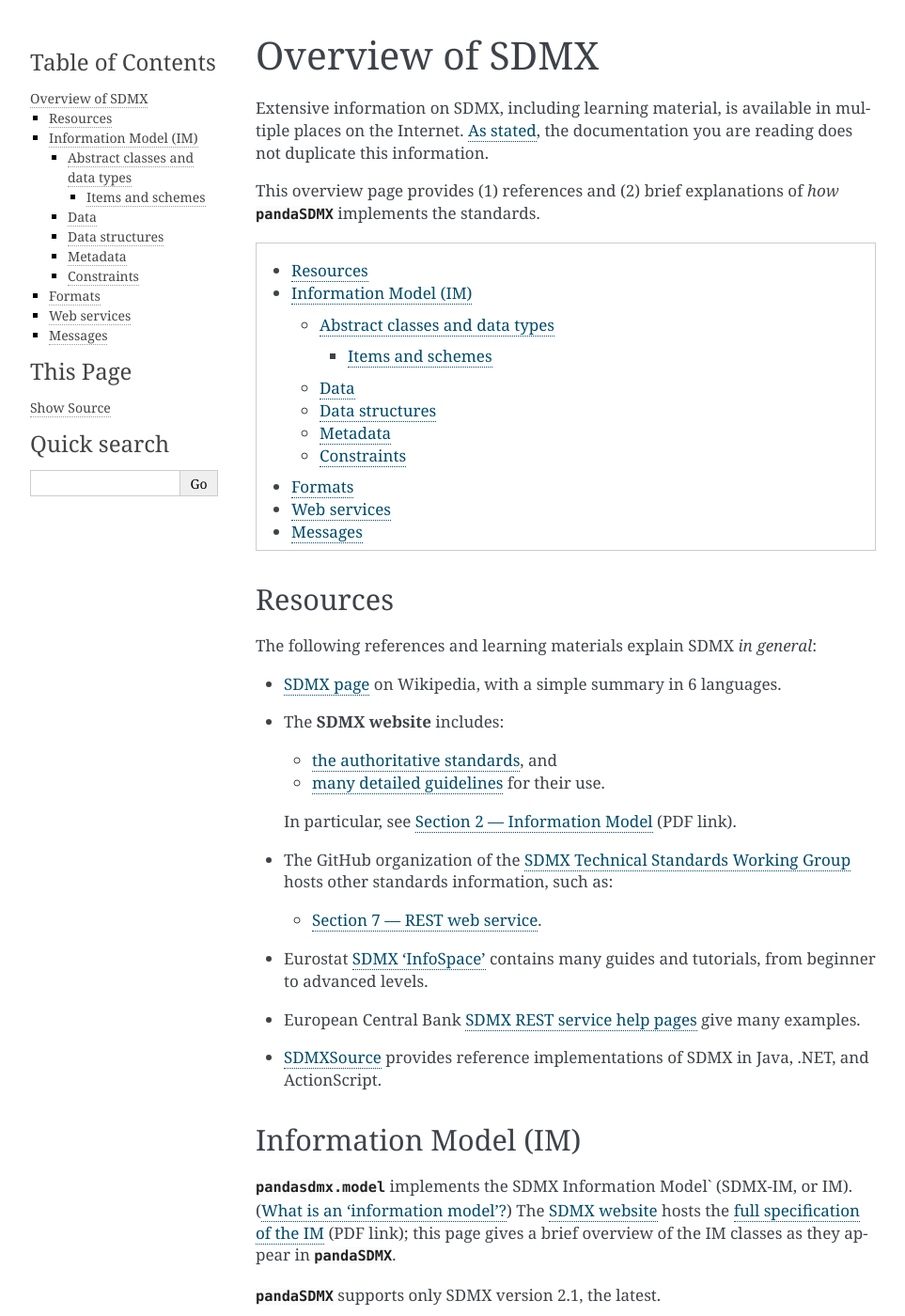
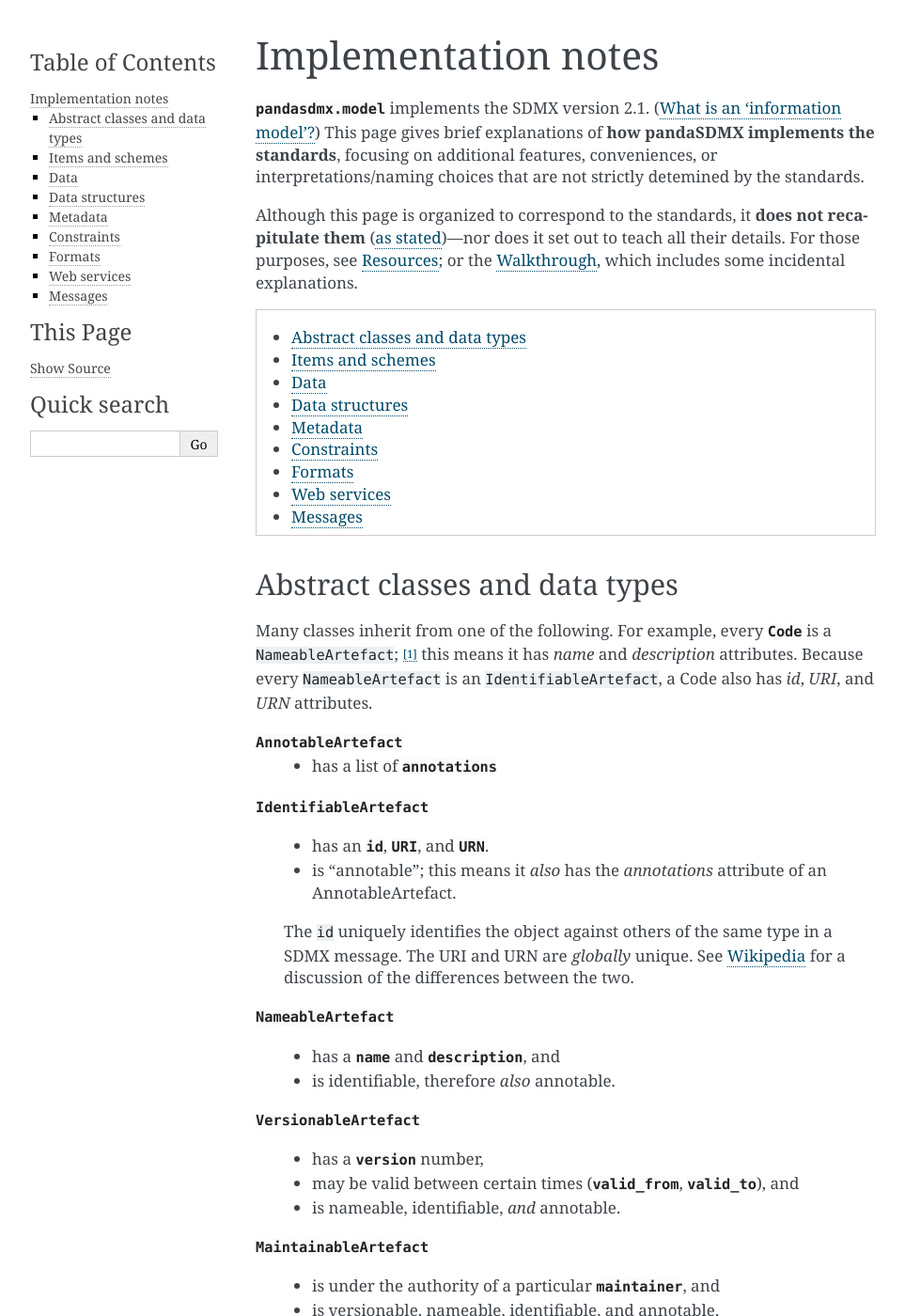
Before and after one commit to dr-leo/pandaSDMX, a Sphinx documentation site: the page built from doc/implementation.rst, in a window 1280 px wide and 1400 px high. Shown: the whole window at 94% size, without its empty margins (148-1111 px from the left). Built offline with Sphinx 7.4.7, drawn with Linux system fonts in a browser that asks for light colours; some of the changed text lies outside the part shown.

Commit message:
Rename doc/overview → doc/implementation, split resources, & adjust refs

```diff
--- a/doc/api.rst
+++ b/doc/api.rst
@@ -1,5 +1,7 @@
 API reference
 =============
+
+See also the :doc:`implementation`.
 
 .. contents::
    :local:
@@ -35,7 +37,6 @@
 
 ``model``: SDMX Information Model
 ---------------------------------
-See :ref:`im`.
 
 .. automodule:: pandasdmx.model
    :members:
--- a/doc/glossary.rst
+++ b/doc/glossary.rst
@@ -16,7 +16,6 @@
    information model
       A description of how :term:`information` is organized, providing semantics: specific terms, their meanings, and their relationships.
       The SDMX IM is one information model.
-      See :ref:`im`.
 
    metadata
       Information *about* data.
--- a/doc/overview.rst
+++ b/doc/implementation.rst
@@ -1,57 +1,21 @@
-Overview of SDMX
-****************
+Implementation notes
+********************
 
-Extensive information on SDMX, including learning material, is available in multiple places on the Internet.
-:ref:`As stated<not-the-standard>`, the documentation you are reading does not duplicate this information.
+:mod:`pandasdmx.model` implements the SDMX version 2.1.
+(:term:`What is an 'information model'? <information model>`)
+This page gives brief explanations of **how pandaSDMX implements the standards**, focusing on additional features, conveniences, or interpretations/naming choices that are not strictly detemined by the standards.
 
-This overview page provides (1) references and (2) brief explanations of *how* :mod:`pandaSDMX` implements the standards.
+Although this page is organized to correspond to the standards, it **does not recapitulate them** (:ref:`as stated <not-the-standard>`)—nor does it set out to teach all their details.
+For those purposes, see :doc:`resources`; or the :doc:`walkthrough`, which includes some incidental explanations.
 
 .. contents::
    :backlinks: none
    :local:
 
-.. _resources:
-
-Resources
-=========
-
-The following references and learning materials explain SDMX *in general*:
-
-- `SDMX page <https://en.wikipedia.org/wiki/SDMX>`_ on Wikipedia, with a simple summary in 6 languages.
-- The **SDMX website** includes:
-
-  - `the authoritative standards <https://sdmx.org/?page_id=5008>`_, and
-  - `many detailed guidelines <https://sdmx.org/?page_id=4345>`_ for their use.
-
-  In particular, see `Section 2 — Information Model <http://sdmx.org/wp-content/uploads/SDMX_2-1-1_SECTION_2_InformationModel_201108.pdf>`_ (PDF link).
-
-- The GitHub organization of the `SDMX Technical Standards Working Group <https://github.com/sdmx-twg>`_ hosts other standards information, such as:
-
-  - `Section 7 — REST web service <https://github.com/sdmx-twg/sdmx-rest>`_.
-
-- Eurostat `SDMX ‘InfoSpace’ <https://ec.europa.eu/eurostat/web/sdmx-infospace/welcome>`_ contains many guides and tutorials, from beginner to advanced levels.
-- European Central Bank `SDMX REST service help pages <https://sdw-wsrest.ecb.europa.eu/help/>`_ give many examples.
-- `SDMXSource <http://www.sdmxsource.org>`_ provides reference implementations of SDMX in Java, .NET, and ActionScript.
-
-
-.. _im:
-
-Information Model (IM)
-======================
-
-:mod:`pandasdmx.model` implements the SDMX Information Model` (SDMX-IM, or IM).
-(:term:`What is an 'information model'? <information model>`)
-The `SDMX website <https://sdmx.org/?page_id=5008>`_ hosts the `full specification of the IM <sdmx-im>`_ (PDF link); this page gives a brief overview of the IM classes as they appear in :mod:`pandaSDMX`.
-
-.. _sdmx-im: https://sdmx.org/wp-content/uploads/SDMX_2-1-1_SECTION_2_InformationModel_201108.pdf
-
-:mod:`pandaSDMX` supports only SDMX version 2.1, the latest.
-
-
 .. _im-base-classes:
 
 Abstract classes and data types
--------------------------------
+===============================
 
 Many classes inherit from one of the following.
 For example, every :class:`.Code` is a ``NameableArtefact``; [1]_ this means it has `name` and `description` attributes. Because every ``NameableArtefact`` is an ``IdentifiableArtefact``, a Code also has `id`, `URI`, and `URN` attributes.
@@ -96,7 +60,7 @@
 .. [1] Indirectly, through :class:`Item`.
 
 Items and schemes
-~~~~~~~~~~~~~~~~~
+=================
 
 :class:`.ItemScheme`, :class:`.Item`
    These abstract classes allow for the creation of flat or hierarchical taxonomies.
@@ -106,7 +70,7 @@
 
 
 Data
-----
+====
 
 :class:`.Observation`
 
@@ -157,7 +121,7 @@
   In the first three cases, the attachment means that the attribute applies to all Observations associated with the object.
 
 Data structures
----------------
+===============
 
 :class:`.Concept`, :class:`ConceptScheme`
    An abstract idea or general notion, such as 'age' or 'country'.
@@ -201,7 +167,7 @@
    The dataflow also features a reference to the DSD which structures the data sets available under this dataflow ID.
 
 Metadata
---------
+========
 
 :class:`.Code`, :class:`.Codelist`
    ...
@@ -232,7 +200,7 @@
 Formats
 =======
 
-The :ref:`IM <im>` provides terms and concepts for data and metadata, but does not specify *how that (meta)data is stored or represented*.
+The IM provides terms and concepts for data and metadata, but does not specify *how that (meta)data is stored or represented*.
 The SDMX standards include multiple ways to store data, in the following formats:
 
 SDMX-ML
--- a/doc/walkthrough.rst
+++ b/doc/walkthrough.rst
@@ -6,11 +6,11 @@
 .. todo:: Edit this text to:
 
    - Refer to the documentation of methods, parameters, etc., instead of repeating it.
-   - Reduce repetition, including of things described both here and in :doc:`overview`.
+   - Reduce repetition, including of things described both here and in :doc:`implementation`.
    - Eliminate descriptions/justifications of removed workarounds.
    - Avoid repeating descriptions of SDMX, the IM, etc. that are provided more clearly by other sources; link to them instead.
 
-.. todo:: Incorporate the following narrative sentences that were formerly in :doc:`overview`:
+.. todo:: Incorporate the following narrative sentences that were formerly in :doc:`implementation`:
 
    “[…] dimensions such as country, age, sex, and time period.”
 
```
Also changed, not shown: other parts of doc/implementation.rst (+8 -2 lines), doc/index.rst (+6 -10 lines), doc/resources.rst (added, +20 -0 lines), 1 other file.
